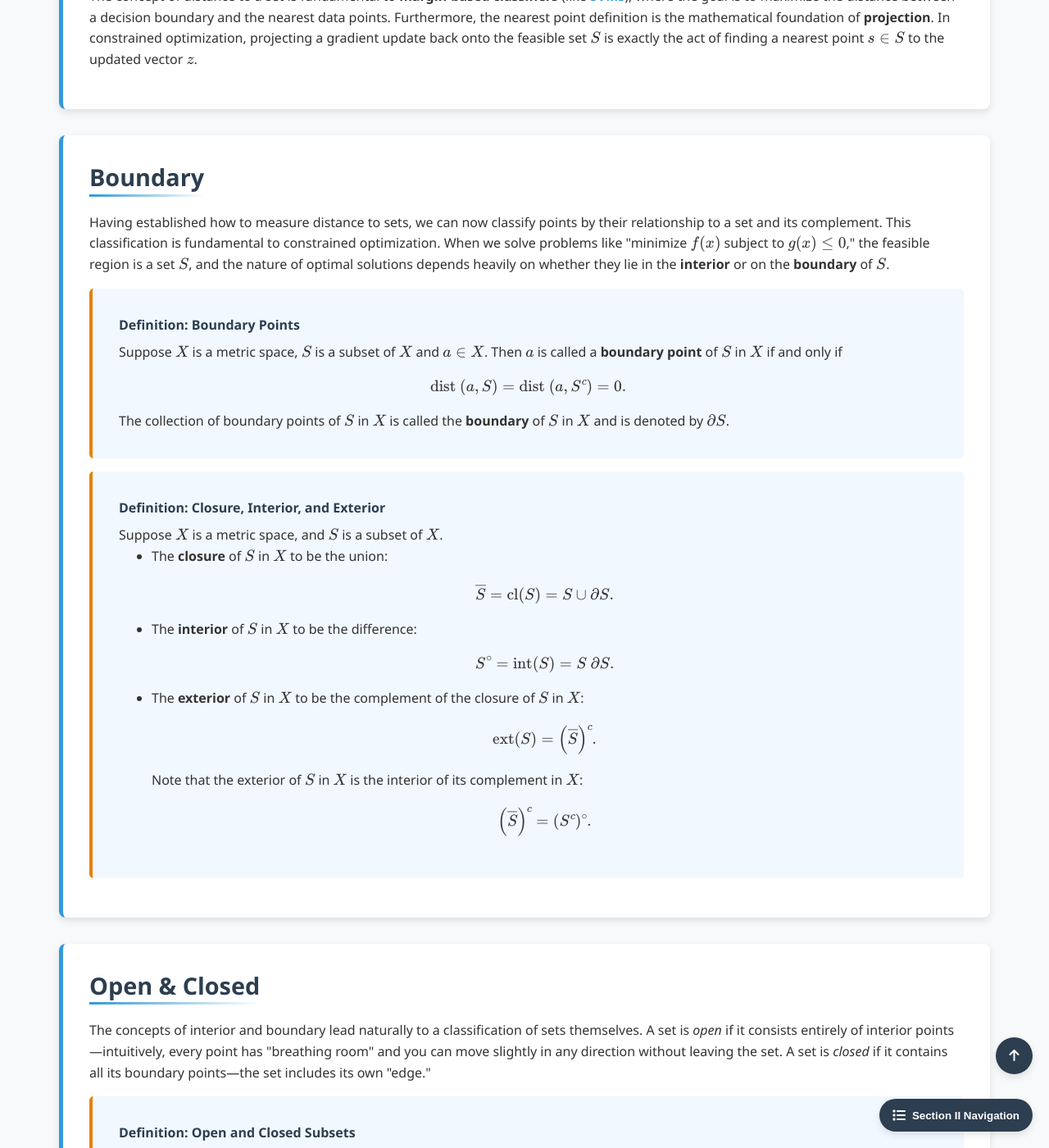
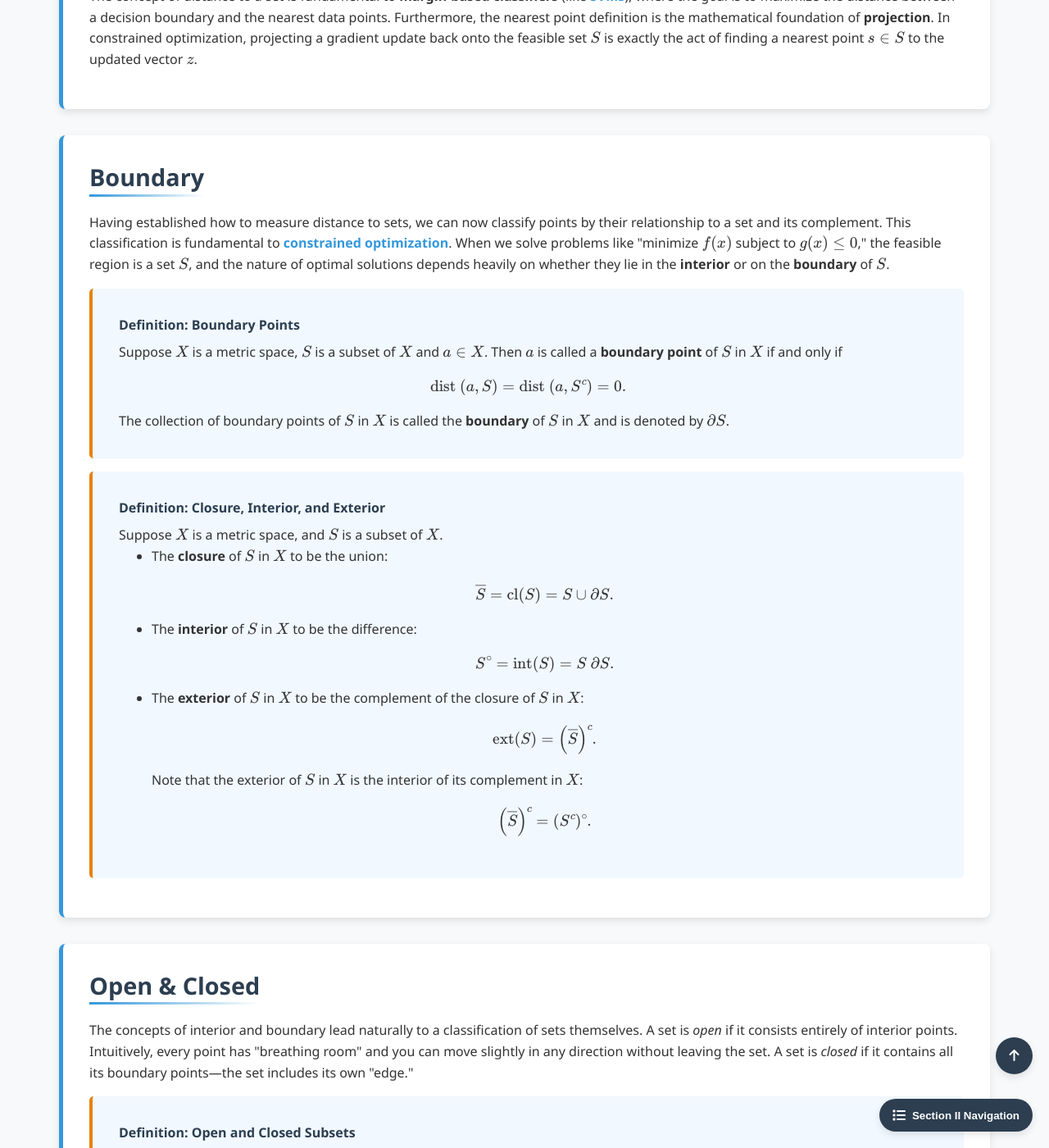
Before and after one commit to Yusukey01/yusukey01.github.io, a Jekyll site: the page built from Mathematics/Calculus/metric_space.html, in a window 1280 px wide and 1400 px high, scrolled down 3376 px. Shown: the whole window at 82% size. Built offline with Jekyll 4.4.1, drawn with Linux system fonts in a browser that asks for light colours; some of the changed text lies outside the part shown.

Commit message:
added links

```diff
--- a/Mathematics/Calculus/metric_space.html
+++ b/Mathematics/Calculus/metric_space.html
@@ -246,7 +246,7 @@ uses_python: false
 
                 <p>
                     The concept of distance to a set is fundamental to <strong>margin-based classifiers</strong>
-                    (like <a href="../Mathematics/Machine_learning/svm.html "><strong>SVMs</strong></a>),
+                    (like <a href="../Machine_learning/svm.html "><strong>SVMs</strong></a>),
                     where the goal is to maximize the distance between a decision boundary and the nearest data points.
                     Furthermore, the nearest point definition is the mathematical foundation of <strong>projection</strong>.
                     In constrained optimization, projecting a gradient update back onto the feasible set \(S\) is exactly the
@@ -259,7 +259,7 @@ uses_python: false
                 <h2>Boundary</h2>
                 <p>
                     Having established how to measure distance to sets, we can now classify points by their relationship to
-                    a set and its complement. This classification is fundamental to constrained optimization.
+                    a set and its complement. This classification is fundamental to <a href="constrained_opt.html "><strong>constrained optimization</strong></a>.
                     When we solve problems like "minimize \(f(x)\) subject to \(g(x) \leq 0\),"
                     the feasible region is a set \(S\), and the nature of optimal solutions depends heavily on whether they
                     lie in the <strong>interior</strong> or on the <strong>boundary</strong> of \(S\).
@@ -307,7 +307,7 @@ uses_python: false
 
                 <p>
                     The concepts of interior and boundary lead naturally to a classification of sets themselves. A set is
-                    <em>open</em> if it consists entirely of interior points—intuitively, every point has "breathing room"
+                    <em>open</em> if it consists entirely of interior points. Intuitively, every point has "breathing room"
                     and you can move slightly in any direction without leaving the set. A set is <em>closed</em> if it
                     contains all its boundary points—the set includes its own "edge."
                 </p>
@@ -341,7 +341,7 @@ uses_python: false
                 <p>
                     Why do these classifications matter for optimization? If our search space is strictly <strong>open</strong>
                     (e.g., \(0 < x < 1\)), an algorithm might iterate forever, approaching a boundary value without ever
-                    reaching it—the limit point is excluded from the feasible set. A <strong>closed</strong> set contains
+                    reaching it — the limit point is excluded from the feasible set. A <strong>closed</strong> set contains
                     its boundary, ensuring that edge solutions are valid. More fundamentally, the <strong>Extreme Value
                     Theorem</strong> guarantees that a continuous function attains its maximum and minimum only when the
                     domain is <strong>compact</strong> — which, in \(\mathbb{R}^n\), means both closed and bounded. We will
@@ -366,7 +366,7 @@ uses_python: false
                     \(\mathbb{Q}\) are not complete: consider the sequence defined by \(x_1 = 1\) and
                     \(x_{n+1} = \frac{1}{2}\left(x_n + \frac{2}{x_n}\right)\). Each term is rational, but the sequence
                     converges to \(\sqrt{2}\), which is irrational. The limit exists in \(\mathbb{R}\) but not in
-                    \(\mathbb{Q}\)—there is a "hole" where \(\sqrt{2}\) should be.
+                    \(\mathbb{Q}\). There is a "hole" where \(\sqrt{2}\) should be.
                 </p>
 
                 <p>
@@ -450,7 +450,7 @@ uses_python: false
                 </div>
 
                 <p>
-                    The open ball also provides the foundation for discussing <strong>convexity</strong> in a coordinate-free manner.
+                    The open ball also provides the foundation for discussing <a href="gradient.html#convexity"><strong>convexity</strong></a> in a coordinate-free manner.
                     In a normed linear space, all open balls of the same radius have identical shape — each is simply a translation
                     of the others. Moreover, these balls are themselves convex sets. We can now state the definition of convexity
                     that applies to general normed spaces, not just \(\mathbb{R}^n\):
```
